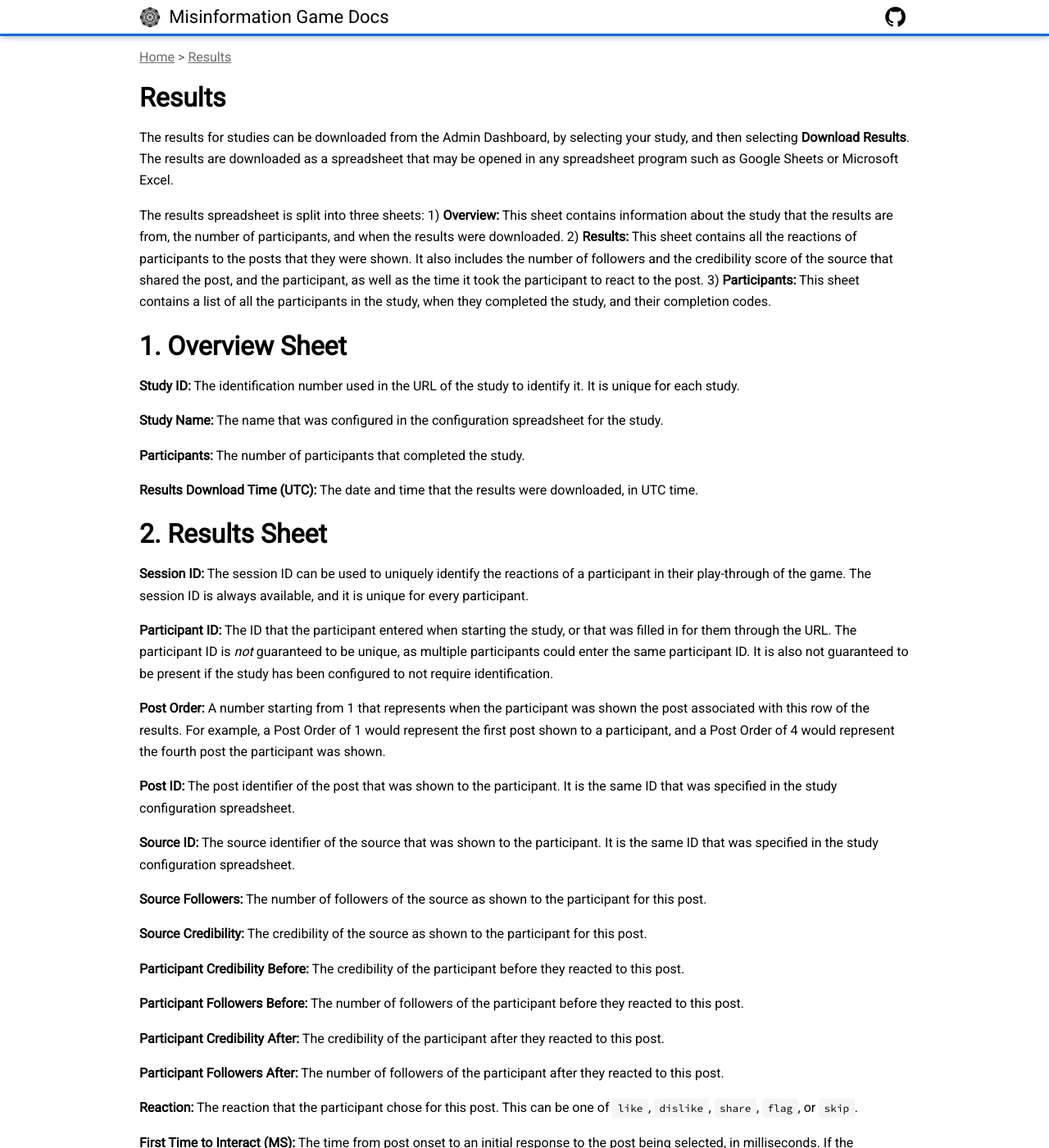
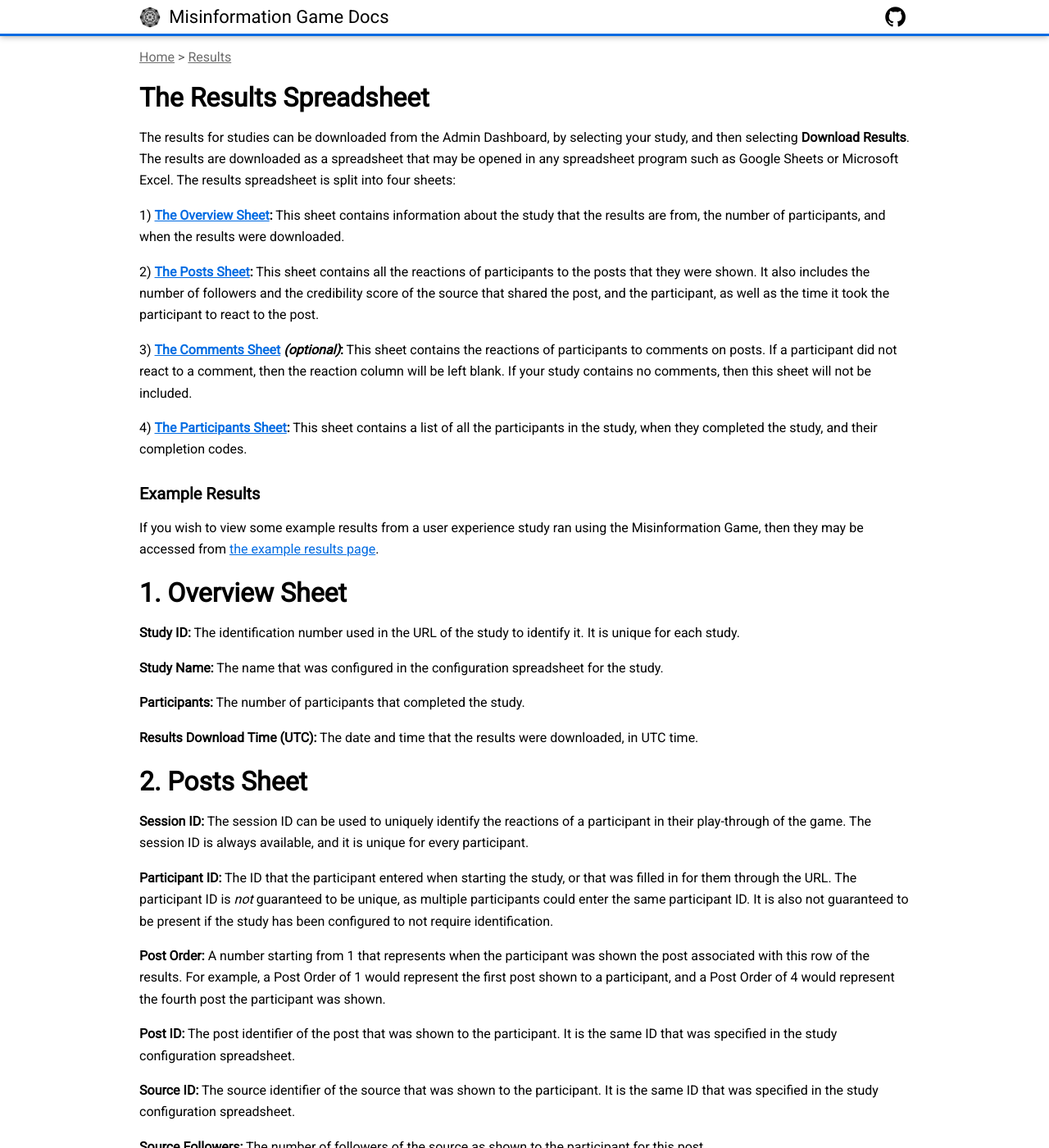
Before and after one commit to beekewardin/themisinformationgame.github.io, a Jekyll site: the page built from Results.md, in a window 1280 px wide and 1400 px high. Shown: the whole window at 82% size. Built offline with Jekyll 4.4.1, drawn with Linux system fonts in a browser that asks for light colours; nearby versions of some CDN libraries; our own code applies the rules of GitHub Pages for plain Markdown files; some of the changed text lies outside the part shown.

Commit message:
Add link to example results, and improve the results documentation

```diff
--- a/Results.md
+++ b/Results.md
@@ -3,28 +3,48 @@
 showPath: true
 ---
 
-# Results
+<h1 id="intro">
+    The Results Spreadsheet
+</h1>
 The results for studies can be downloaded from the Admin
 Dashboard, by selecting your study, and then selecting
 **Download Results**. The results are downloaded as a
 spreadsheet that may be opened in any spreadsheet program
-such as Google Sheets or Microsoft Excel.
+such as Google Sheets or Microsoft Excel. The results spreadsheet
+is split into four sheets:
 
-The results spreadsheet is split into three sheets:
-1) **Overview:** This sheet contains information about the
+1) **[The Overview Sheet](#overview):** This sheet contains information about the
    study that the results are from, the number of participants,
    and when the results were downloaded.
-2) **Results:** This sheet contains all the reactions of
+
+2) **[The Posts Sheet](#posts):** This sheet contains all the reactions of
    participants to the posts that they were shown. It also
    includes the number of followers and the credibility score of
    the source that shared the post, and the participant, as well
    as the time it took the participant to react to the post.
-3) **Participants:** This sheet contains a list of all the
+
+3) **[The Comments Sheet](#comments) _(optional)_:** This sheet contains the reactions
+   of participants to comments on posts. If a participant did
+   not react to a comment, then the reaction column will be
+   left blank. If your study contains no comments, then this sheet
+   will not be included.
+
+4) **[The Participants Sheet](#participants):** This sheet contains a list of all the
    participants in the study, when they completed the study,
    and their completion codes.
 
-# 1. Overview Sheet
 
+<h3 id="example-results">
+    Example Results
+</h3>
+If you wish to view some example results from a user experience
+study ran using the Misinformation Game, then they may be accessed
+from [the example results page](/link/ExampleResults).
+
+
+<h1 id="overview">
+    1. Overview Sheet
+</h1>
 **Study ID:** The identification number used in the URL of
 the study to identify it. It is unique for each study.
 
@@ -37,8 +57,10 @@
 **Results Download Time (UTC):** The date and time that
 the results were downloaded, in UTC time.
 
-# 2. Results Sheet
 
+<h1 id="posts">
+    2. Posts Sheet
+</h1>
 **Session ID:** The session ID can be used to uniquely
 identify the reactions of a participant in their play-through
 of the game. The session ID is always available, and it is
@@ -101,8 +123,10 @@
 **Follower Change:** The change to the participant's
 follower number after they reacted to this post.
 
-## 3. Comments Sheet
 
+<h1 id="comments">
+    3. Comments Sheet
+</h1>
 **Session ID:** The session ID can be used to uniquely
 identify one play-through of the game by a participant. This
 session ID is the same session ID as used in the **Results**
@@ -151,8 +175,10 @@
 milliseconds. _Note:_ A blank value indicates that there
 was no reaction to the comment.
 
-## 4. Participants Sheet
 
+<h1 id="participants">
+    4. Participants Sheet
+</h1>
 **Session ID:** The session ID can be used to uniquely
 identify one play-through of the game by a participant. This
 session ID is the same session ID as used in the **Results**
```
Also changed, not shown: other parts of Results.md (+1 -1 lines), Home.md (+9 -1 lines), link/ExampleResults.md (added, +19 -0 lines).
